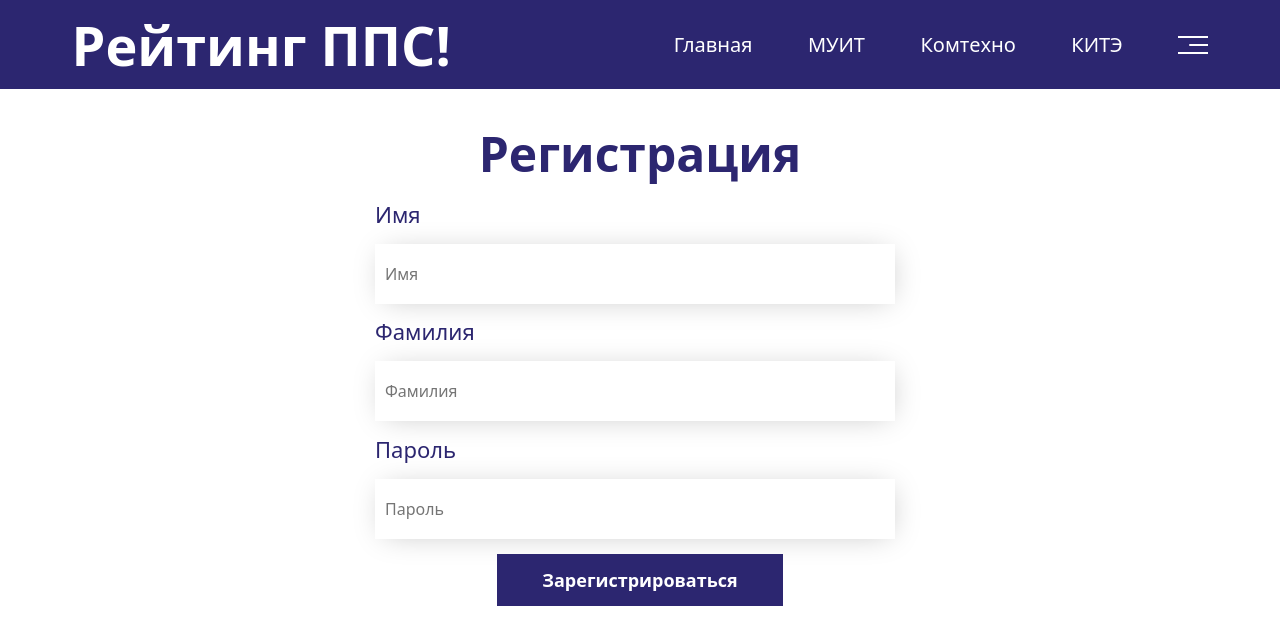
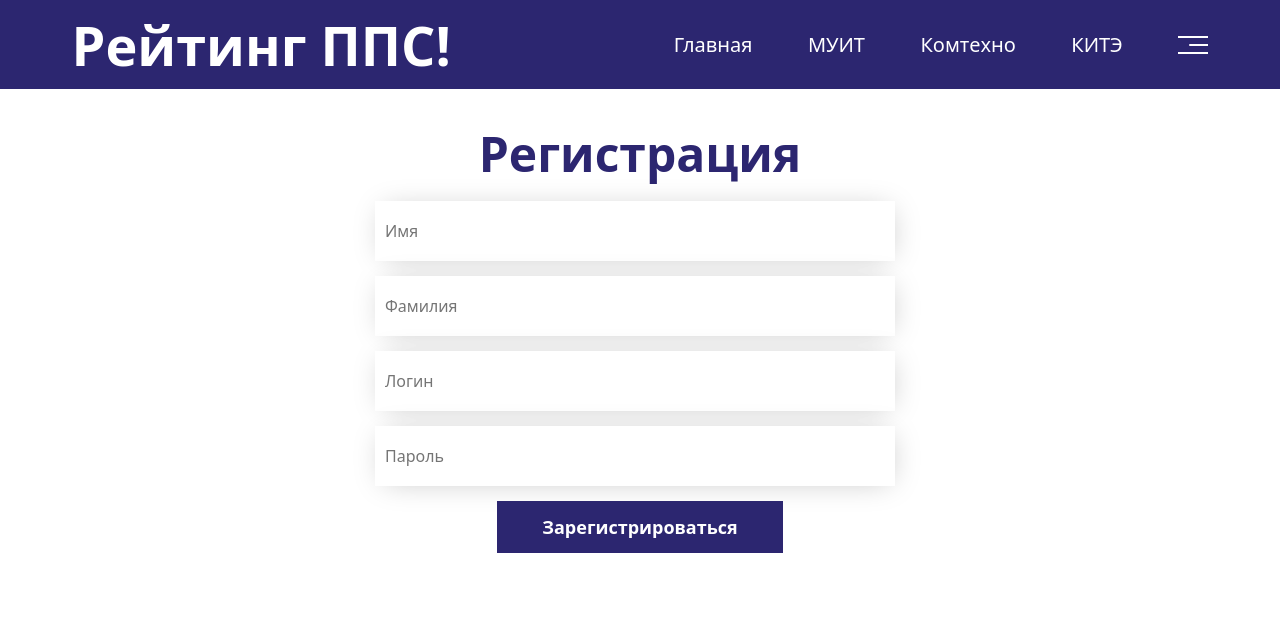
Before and after one commit to MFQ7aq/For_College-, a React (Vite) app: page /Registration in a window 1280 px wide. Shown: the top 644 px of the page. Built offline with nearby package versions, Linux system fonts and the light colour scheme.

Commit message:
22.02 Добавлен Log-out, Убрана возможность регистрации если пользователь уже зареган

```diff
--- a/src/pages/home/Registration.jsx
+++ b/src/pages/home/Registration.jsx
@@ -35,11 +35,9 @@ function Registration() {
         <div className="auth__contain">
           <label htmlFor="" className="auth__label">
             <form onSubmit={handleSubmit}>
-              <p className="input__text Montherat">Имя</p>
               <input type="text" className="auth__input Montherat" value={name} onChange={e => setName(e.target.value)} placeholder="Имя" />
-              <p className="input__text Montherat">Фамилия</p>
               <input type="text" className="auth__input Montherat" value={name} onChange={e => setName(e.target.value)} placeholder="Фамилия" />
-              <p className="input__text Montherat">Пароль</p>
+              <input type="text" className="auth__input Montherat" value={name} onChange={e => setName(e.target.value)} placeholder="Логин" />
               <input type="password" autoComplete="on" className="auth__input Montherat" value={password} onChange={e => setPassword(e.target.value)} placeholder="Пароль" />
             </form>
           </label>
```
